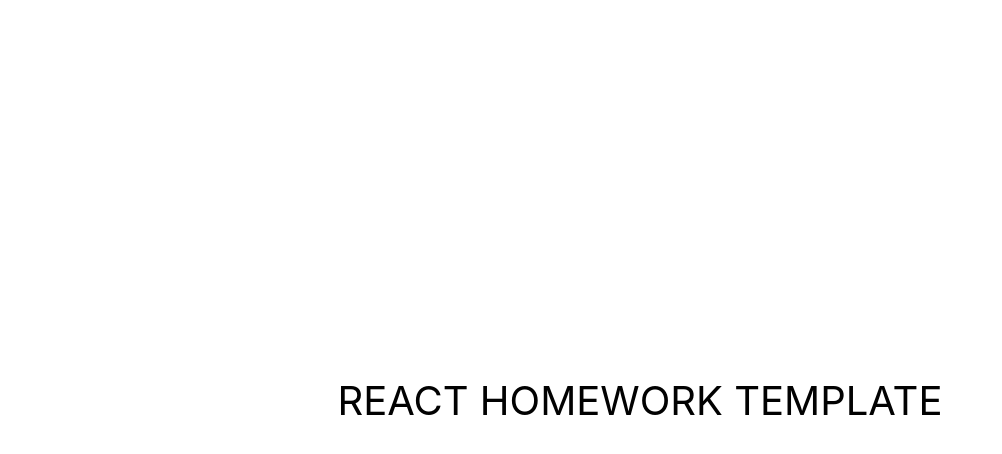
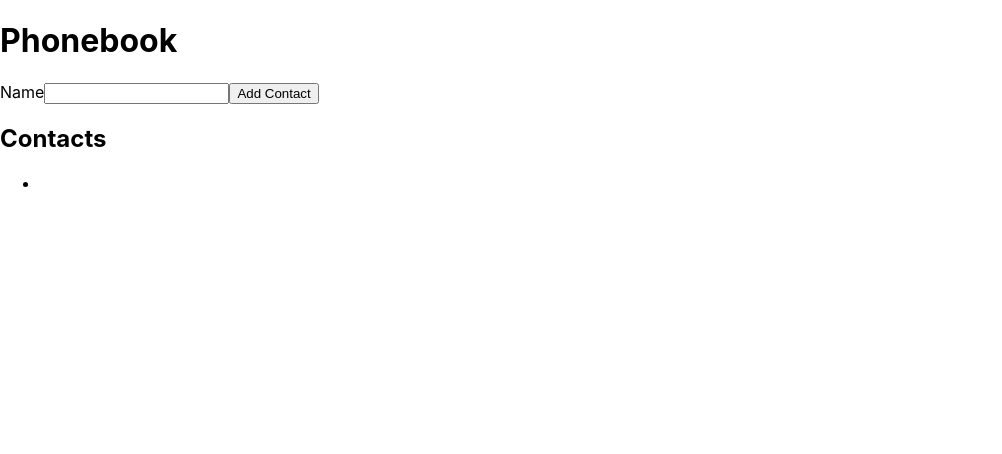
Before and after one commit to dariaddz/goit-react-hw-02-phonebook, a React (Create React App) app: page / in a window 1280 px wide. Shown: the top 454 px of the page, without its empty margins (0-1002 px from the left). Built offline with nearby package versions, Linux system fonts and the light colour scheme; the HTML template or start-up script is replaced by a standard one.

Commit message:
start render

```diff
--- a/src/components/App.jsx
+++ b/src/components/App.jsx
@@ -1,17 +1,43 @@
-export const App = () => {
-  return (
-    <div
-      style={{
-        height: '100vh',
-        display: 'flex',
-        justifyContent: 'center',
-        alignItems: 'center',
-        fontSize: 40,
-        textTransform: 'uppercase',
-        color: '#010101',
-      }}
-    >
-      React homework template
-    </div>
-  );
+import React from "react";
+
+class App extends React.Component  {
+
+  state = {
+  contacts: [],
+  name: ''
+  }
+
+  render()
+  {
+    return (
+      <>
+        <div className="Phonebook">
+          <h1>Phonebook</h1>
+          <form>
+            <label className='label'>Name</label>
+            <input
+  type="text"
+  name="name"
+  pattern="^[a-zA-Zа-яА-Я]+(([' -][a-zA-Zа-яА-Я ])?[a-zA-Zа-яА-Я]*)*$"
+  title="Name may contain only letters, apostrophe, dash and spaces. For example Adrian, Jacob Mercer, Charles de Batz de Castelmore d'Artagnan"
+  required
+            />
+            <button type="submit">Add Contact</button>
+         </form>
+        </div>
+
+        <div className='Contacts'>
+ <h2>Contacts</h2>
+          <ul className="list">
+            <li ></li>
+</ul>
+        </div>
+
+
+
+        </>
+    )
+  }
 };
+
+export default App
--- a/src/index.js
+++ b/src/index.js
@@ -1,6 +1,6 @@
 import React from 'react';
 import ReactDOM from 'react-dom';
-import { App } from 'components/App';
+import App from 'components/App';
 import './index.css';
 
 ReactDOM.render(
```
